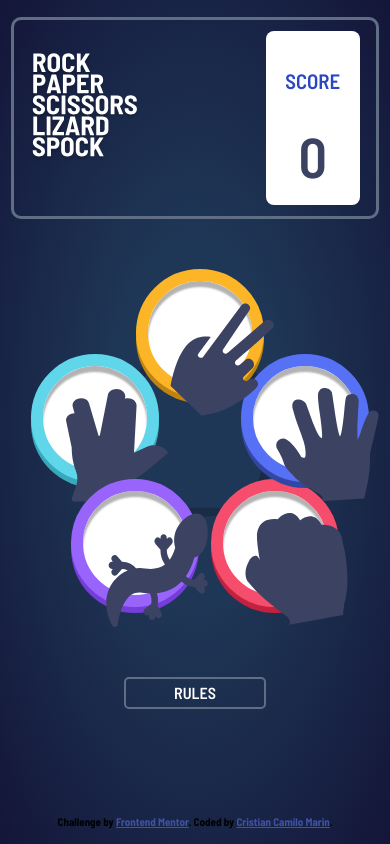
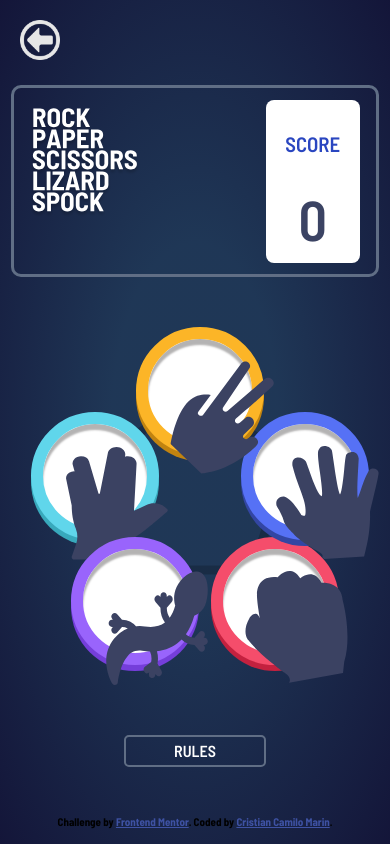
Before and after one commit to ccmarin14/game-piedraPapelTijera, a plain HTML site: page plus.html in a window 390 px wide. Drawn offline with nearby package versions, Linux system fonts and the light colour scheme.

Commit message:
Ajuste implementación atrás

```diff
--- a/plus.html
+++ b/plus.html
@@ -19,6 +19,7 @@
   <title>Frontend Mentor | Rock, Paper, Scissors</title>
 </head>
 <body>
+  <a class="atras" href="index.html"><img src="./images/atras.png" alt="atras"></a>
   <header class="header">
     <img src="./images/logo-bonus.svg">
     <div class="containerScore">
--- a/styles/index.css
+++ b/styles/index.css
@@ -84,6 +84,7 @@ body {
 }
 
 .atras img {
+    filter: invert(90%);
     width: 100%;
     height: 100%;
 }
--- a/styles/plus/score.css
+++ b/styles/plus/score.css
@@ -38,3 +38,17 @@ header img {
     font-weight: 500;
     color: var(--DarkText);
 }
+
+@media (max-width: 450px) {
+    header {
+        margin-top: -5vh;
+    }
+
+    header img {
+        height: 15vh;
+    }
+
+    .containerScore {
+        padding: 1.4vh 6%;
+    }
+}
```
Also changed, not shown: simple.html (+1 -0 lines).
